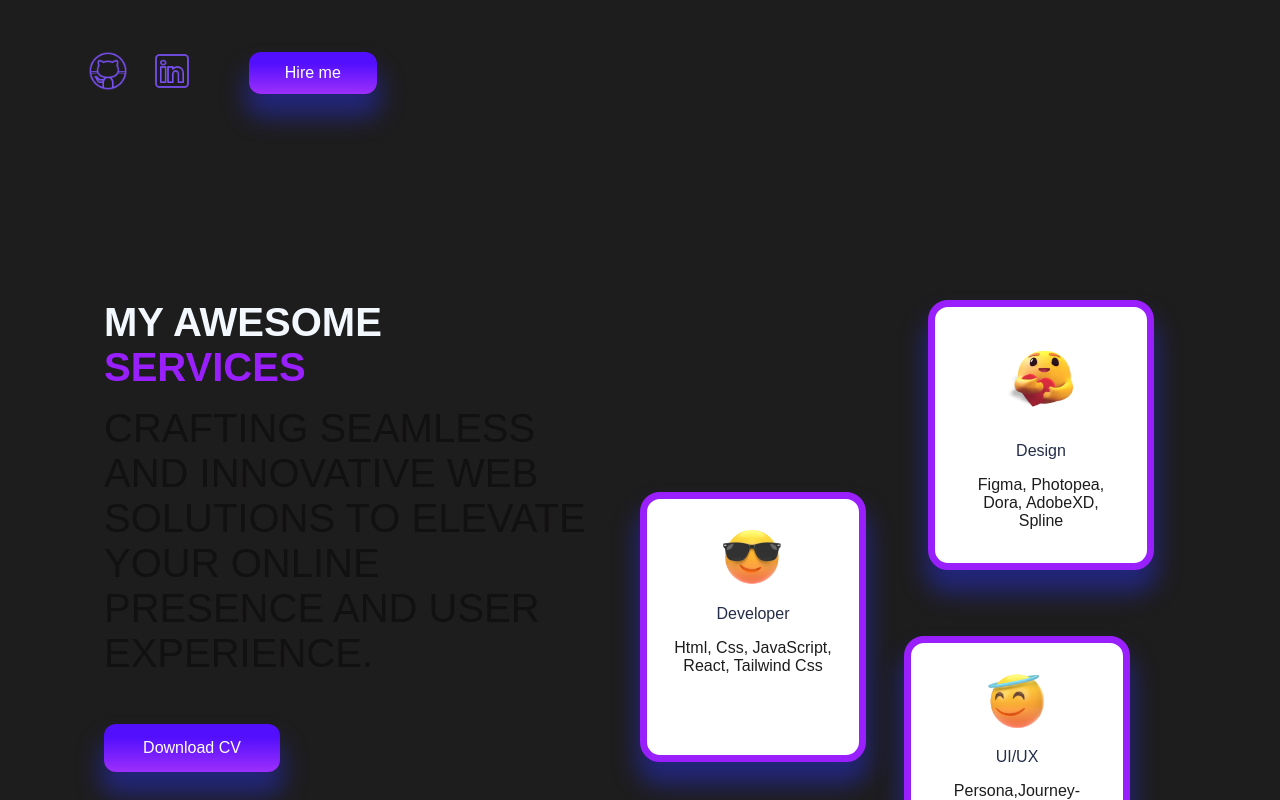
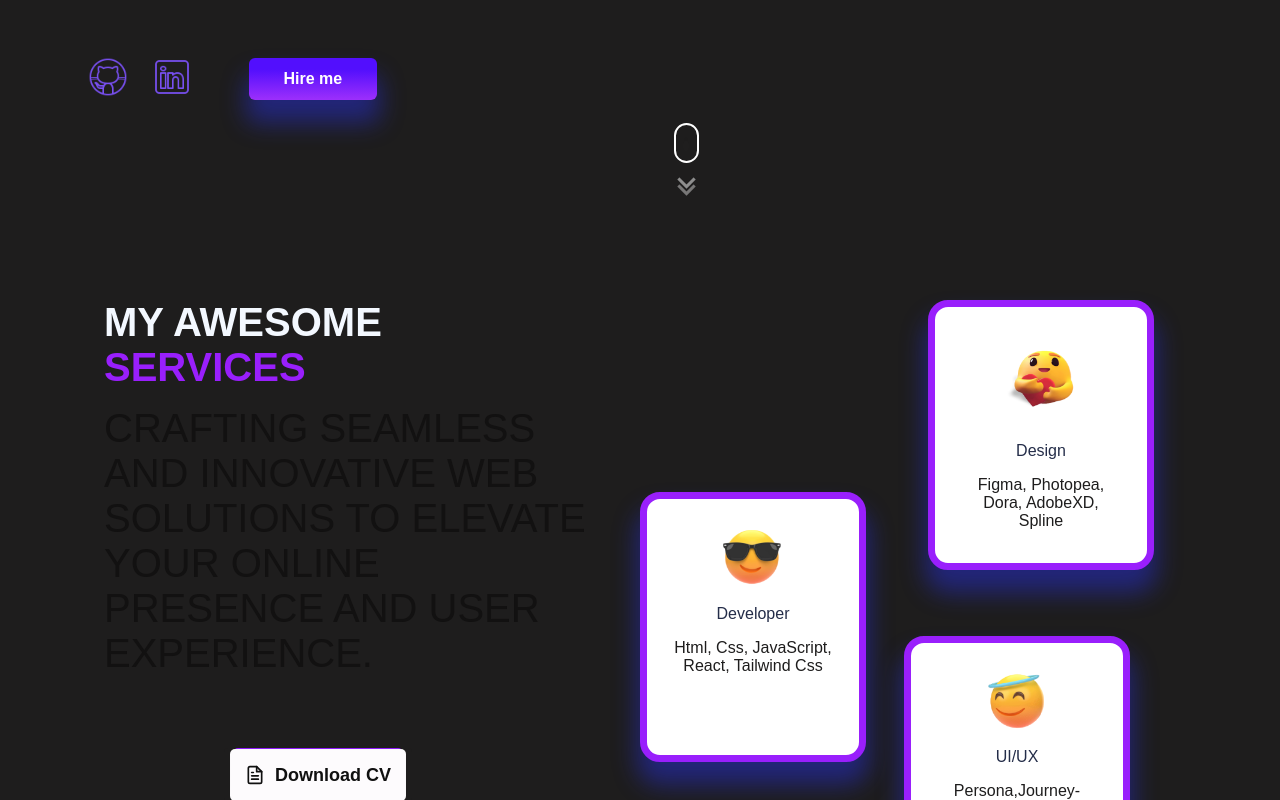
Before and after one commit to karthi57/Portfolio-React, a React (Create React App) app: page / in a window 1280 px wide. Shown: the part 580-1380 px from the top of the page. Built offline with nearby package versions, Linux system fonts and the light colour scheme.

Commit message:
add feat
scroll down and download cv button

```diff
--- a/src/App.css
+++ b/src/App.css
@@ -26,11 +26,12 @@
 .button{
   background: linear-gradient(180deg, #520ffd 26.71%, #9c2ffb 99.36%);
   box-shadow: 0px 20px 24px 3px rgba(40, 50, 251, 0.42);
-  border-radius: 12px;
+  border-radius: 6px;
   border: none;
   color: white;
   font-size: 16px;
-  padding: 11px 26px 11px 26px;
+  font-weight: 600;
+  padding: 11px 20px 11px 20px;
 }
 
 .button:hover {
--- a/src/Components/Intro/Intro.css
+++ b/src/Components/Intro/Intro.css
@@ -127,3 +127,100 @@
     max-width: 45%;
     margin-bottom: 5%;
   }
+
+
+  /* Mouse */
+
+  .scrolldown {
+    --color: white;
+    --sizeX: 25px;
+    --sizeY: 40px;
+    position: relative;
+    left: 15rem;
+    top: 4.5rem;
+    width: var(--sizeX);
+    height: var(--sizeY);
+    margin-left: var(sizeX / 2);
+    border: calc(var(--sizeX) / 10) solid var(--color);
+    border-radius: 50px;
+    box-sizing: border-box;
+    margin-bottom: 16px;
+    cursor: pointer;
+  }
+
+  .scrolldown::before {
+    content: "";
+    position: absolute;
+    bottom: 30px;
+    left: 50%;
+    width: 6px;
+    height: 6px;
+    margin-left: -3px;
+    background-color: var(--color);
+    border-radius: 100%;
+    animation: scrolldown-anim 2s infinite;
+    box-sizing: border-box;
+    box-shadow: 0px -5px 3px 1px #2a547066;
+  }
+
+  @keyframes scrolldown-anim {
+    0% {
+      opacity: 0;
+      height: 6px;
+    }
+
+    40% {
+      opacity: 1;
+      height: 10px;
+    }
+
+    80% {
+      transform: translate(0, 20px);
+      height: 10px;
+      opacity: 0;
+    }
+
+    100% {
+      height: 3px;
+      opacity: 0;
+    }
+  }
+
+  .chevrons {
+    padding: 6px 0 0 0;
+    margin-left: -3px;
+    margin-top: 48px;
+    width: 28px;
+    display: flex;
+    flex-direction: column;
+    align-items: center;
+  }
+
+  .chevrondown {
+    margin-top: -6px;
+    position: relative;
+    border: solid var(--color);
+    border-width: 0 3px 3px 0;
+    display: inline-block;
+    width: 10px;
+    height: 10px;
+    transform: rotate(45deg);
+  }
+
+  .chevrondown:nth-child(odd) {
+    animation: pulse54012 500ms ease infinite alternate;
+  }
+
+  .chevrondown:nth-child(even) {
+    animation: pulse54012 500ms ease infinite alternate 250ms;
+  }
+
+  @keyframes pulse54012 {
+    from {
+      opacity: 0;
+    }
+
+    to {
+      opacity: 0.5;
+    }
+  }
--- a/src/Components/Intro/Intro.jsx
+++ b/src/Components/Intro/Intro.jsx
@@ -1,5 +1,5 @@
-import React from 'react'
-import "./Intro.css"
+import React from "react";
+import "./Intro.css";
 
 // import Vector1 from "../../img/Vector1.png";
 // import Vector2 from "../../img/Vector2.png";
@@ -12,14 +12,11 @@ import Github from "../../img/github.png";
 import LinkedIn from "../../img/linkedin.png";
 // import Instagram from "../../img/instagram.png";
 // import Floatingdiv from '../FloatingDiv/Floatingdiv';
-import Spline from '@splinetool/react-spline';
+import Spline from "@splinetool/react-spline";
 import { useContext } from "react";
-import { themeContext } from '../../Context';
+import { themeContext } from "../../Context";
 import { Link } from "react-scroll";
-import { motion } from "framer-motion"
-
-
-
+import { motion } from "framer-motion";
 
 // import { motion } from 'framer-motion';
 
@@ -28,33 +25,48 @@ const Intro = ({ onMouseEnter, onMouseLeave }) => {
   const theme = useContext(themeContext);
   const darkMode = theme.state.darkMode;
   return (
-    <div className='Intro'>
-      <div className="intro-left" >
+    <div className="Intro">
+      <div className="intro-left">
         <motion.div
           initial={{ opacity: 0 }}
           whileInView={{ opacity: 1 }}
           duration={15}
-        onMouseEnter={onMouseEnter} onMouseLeave={onMouseLeave} className="intro-name"  >
-        <span >HELLO! , I AM </span>
-           <span >KARTHIK</span>
+          onMouseEnter={onMouseEnter}
+          onMouseLeave={onMouseLeave}
+          className="intro-name"
+        >
+          <span>HELLO! , I AM </span>
+          <span>KARTHIK</span>
           <span
             initial={{ opacity: 0 }}
             whileInView={{ opacity: 1 }}
-           duration={15}>
-          I'm a Skilled Front-end Developer, with a strong focus on producing high quality & impactful digital experience.
+            duration={15}
+          >
+            I'm a Skilled Front-end Developer, with a strong focus on producing
+            high quality & impactful digital experience.
           </span>
         </motion.div>
         <div className="hire">
-
           {/* social icons */}
           <div className="intro-icons">
-          <a href="https://github.com/karthi57"><img className='social' src={Github} alt="" /></a>
-          <a href="https://www.linkedin.com/in/karthik-r-web-developer/"><img className='social' src={LinkedIn} alt="" /></a>
+            <a href="https://github.com/karthi57">
+              <img className="social" src={Github} alt="" />
+            </a>
+            <a href="https://www.linkedin.com/in/karthik-r-web-developer/">
+              <img className="social" src={LinkedIn} alt="" />
+            </a>
             {/* <a href=""><img className='social' src={Instagram} alt="" /></a> */}
           </div>
           <Link to="contact" spy={true} smooth={true}>
             <button className="button intro-button">Hire me</button>
           </Link>
+
+          <div class="scrolldown">
+            <div class="chevrons">
+              <div class="chevrondown"></div>
+              <div class="chevrondown"></div>
+            </div>
+          </div>
         </div>
       </div>
 
@@ -63,10 +75,8 @@ const Intro = ({ onMouseEnter, onMouseLeave }) => {
           <Spline scene="https://prod.spline.design/kZ7S3s-DQ4ekB8Sl/scene.splinecode" />
         </div>
       </div>
-
     </div>
-
-  )
-}
+  );
+};
 
 export default Intro;
--- a/src/Components/Navbar/Navbar.jsx
+++ b/src/Components/Navbar/Navbar.jsx
@@ -38,17 +38,17 @@ const Navbar =()=>{
                 Experience
               </Link>
             </li>
-            {/* <li>
-              <Link to="portfolio" spy={true} smooth={true}>
-                Protfolio
+            <li>
+              <Link to="contact" spy={true} smooth={true}>
+                Contact
               </Link>
-            </li> */}
+            </li>
 
                 </ul>
             </div>
-            <Link to="contact" spy={true} smooth={true}>
+            {/* <Link to="contact" spy={true} smooth={true}>
             <button className='button nav-button'>Contact Me</button>
-            </Link>
+            </Link> */}
 
         </div>
     </motion.div>
--- a/src/Components/Services/Services.css
+++ b/src/Components/Services/Services.css
@@ -83,3 +83,82 @@
       position: static;
     }
   }
+
+
+
+
+  /* TODO:Button */
+  .download-button {
+    position: relative;
+    border-width: 0;
+    background-color: rgb(30, 29, 29);
+    color: rgb(16, 16, 16);
+    font-size: 18px;
+    font-weight: 600;
+    border-radius: 4px;
+    z-index: 1;
+    margin-top: 4.5rem;
+    margin-left: 7.5rem;
+  }
+
+  .download-button .docs {
+    display: flex;
+    align-items: center;
+    justify-content: space-between;
+    gap: 10px;
+    min-height: 40px;
+    padding: 5px 14px;
+    border-radius: 5px;
+    z-index: 1;
+    font-weight: 600;
+    background-color: #fdfbfd;
+    border: solid 1px #e8e8e82d;
+    transition: all 0.5s cubic-bezier(0.77, 0, 0.175, 1);
+  }
+
+  .download-button:hover {
+    box-shadow: rgba(233, 233, 233, 0.555) 0px 54px 55px,
+      rgba(0, 0, 0, 0.12) 0px -12px 30px, rgba(0, 0, 0, 0.12) 0px 4px 6px,
+      rgba(0, 0, 0, 0.17) 0px 12px 13px, rgba(0, 0, 0, 0.09) 0px -3px 5px;
+  }
+
+  .download {
+    position: absolute;
+    inset: 0;
+    display: flex;
+    align-items: center;
+    justify-content: center;
+    max-width: 88%;
+    max-height: 50px;
+    margin: 0 auto;
+    z-index: -7;
+    border-radius:4px;
+    transform: translateY(0%);
+    background-color: var(--orange);
+    border: solid 1px #5601e02d;
+    transition: all 0.5s cubic-bezier(0.77, 0, 0.175, 1);
+    cursor: pointer;
+  }
+
+  .download-button:hover .download {
+    transform: translateY(100%);
+  }
+
+  .download svg polyline,
+  .download svg line {
+    animation: docs 1s infinite;
+  }
+
+  @keyframes docs {
+    0% {
+      transform: translateY(0%);
+    }
+
+    50% {
+      transform: translateY(-15%);
+    }
+
+    100% {
+      transform: translateY(0%);
+    }
+  }
--- a/src/Components/Services/Services.jsx
+++ b/src/Components/Services/Services.jsx
@@ -24,7 +24,46 @@ const Services = ({ onMouseEnter, onMouseLeave }) => {
         <span style={{color:darkMode? "#fff": "",
     }}  onMouseEnter={onMouseEnter} onMouseLeave={onMouseLeave}>Crafting seamless and innovative web solutions to elevate your online presence and user experience.</span>
         <a href={Resume} download>
-        <button className='button s-button'>Download CV</button>
+        {/* <button className='button s-button'>Download CV</button> */}
+         <button class="download-button">
+              <div class="docs">
+                <svg
+                  viewBox="0 0 24 24"
+                  width="20"
+                  height="20"
+                  stroke="currentColor"
+                  stroke-width="2"
+                  fill="none"
+                  stroke-linecap="round"
+                  stroke-linejoin="round"
+                  class="css-i6dzq1"
+                >
+                  <path d="M14 2H6a2 2 0 0 0-2 2v16a2 2 0 0 0 2 2h12a2 2 0 0 0 2-2V8z"></path>
+                  <polyline points="14 2 14 8 20 8"></polyline>
+                  <line x1="16" y1="13" x2="8" y2="13"></line>
+                  <line x1="16" y1="17" x2="8" y2="17"></line>
+                  <polyline points="10 9 9 9 8 9"></polyline>
+                </svg>
+                Download CV
+              </div>
+              <div class="download">
+                <svg
+                  viewBox="0 0 24 24"
+                  width="24"
+                  height="24"
+                  stroke="currentColor"
+                  stroke-width="2"
+                  fill="none"
+                  stroke-linecap="round"
+                  stroke-linejoin="round"
+                  class="css-i6dzq1"
+                >
+                  <path d="M21 15v4a2 2 0 0 1-2 2H5a2 2 0 0 1-2-2v-4"></path>
+                  <polyline points="7 10 12 15 17 10"></polyline>
+                  <line x1="12" y1="15" x2="12" y2="3"></line>
+                </svg>
+              </div>
+            </button>
         </a>
 
 
```
Lines whose indentation alone changed are shown as unchanged.
